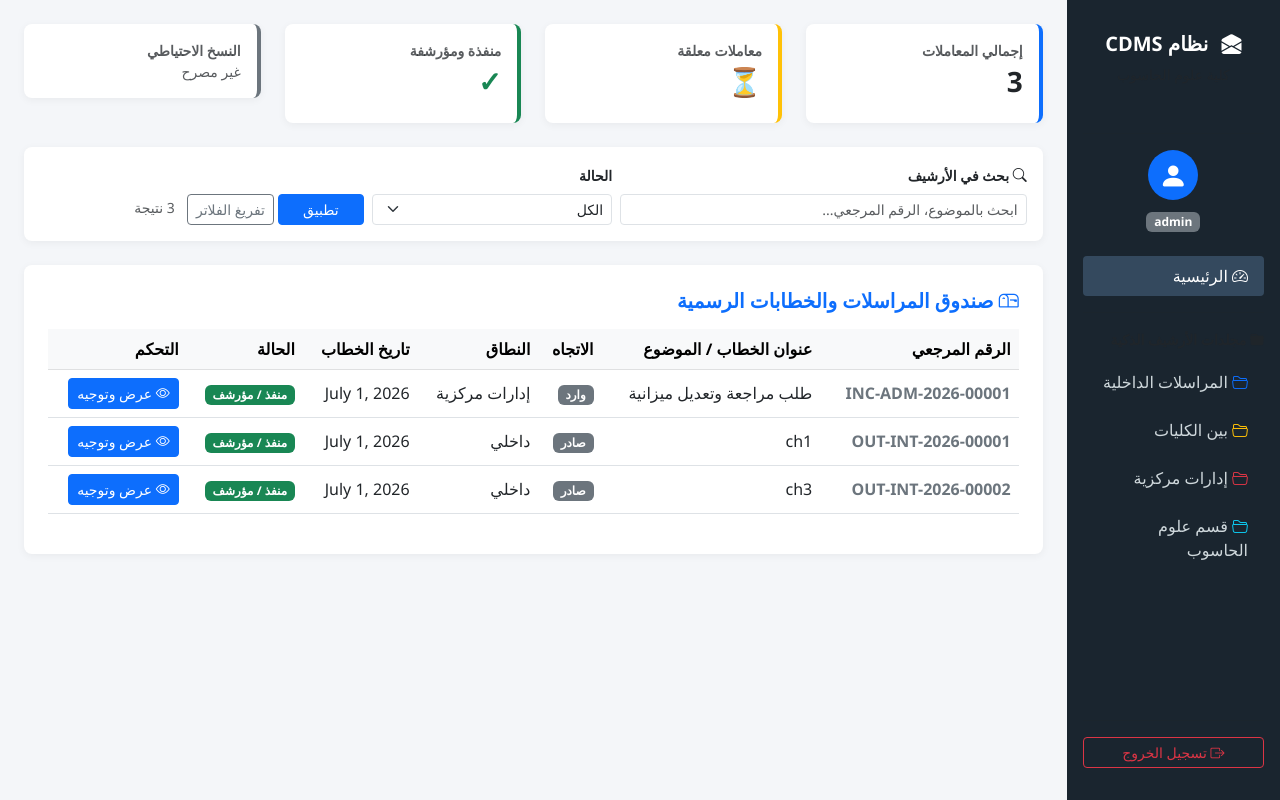
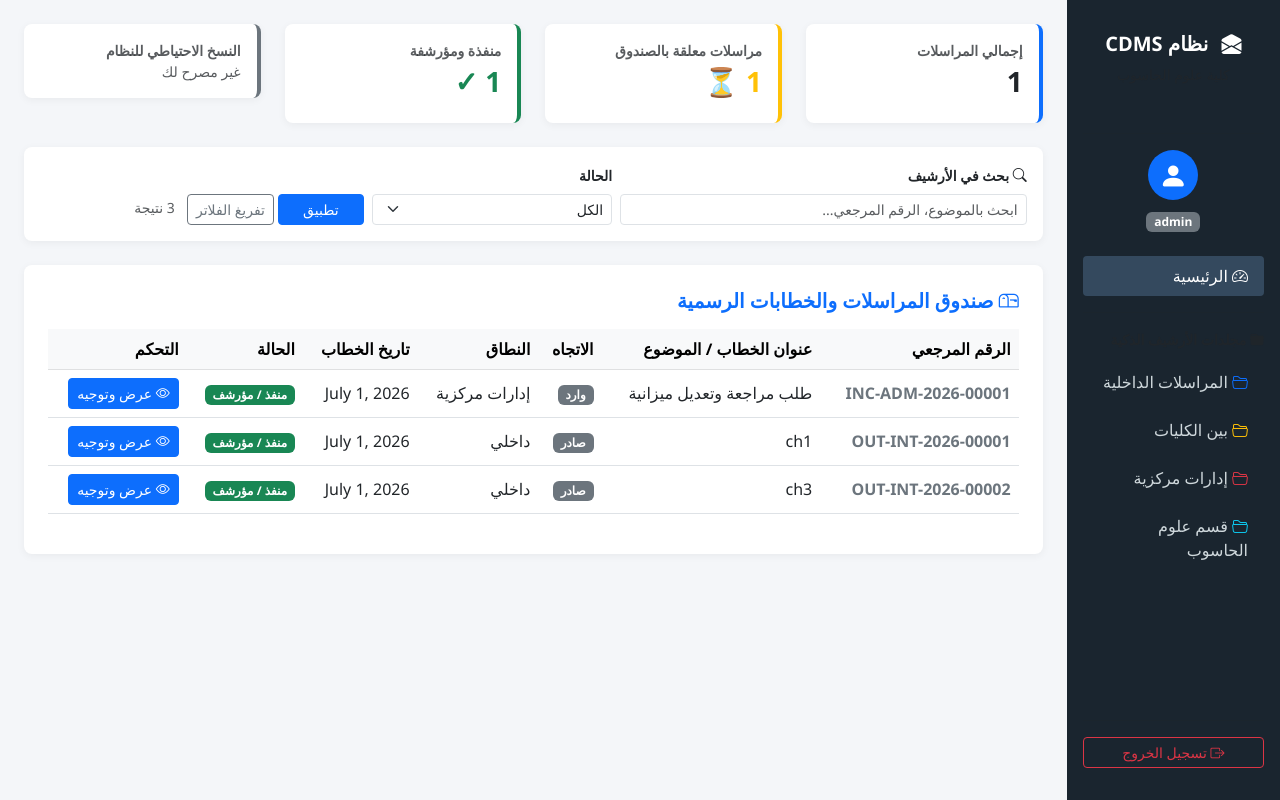
Before and after one commit to Awabaltayeb/CMDS_V2, a Django app: template templates/correspondence/dashboard.html in a window 1280 px wide. Run offline with Django 5.2, Linux system fonts and the light colour scheme; data comes from the database, SQL or seed files in the repository; the template is opened without the code that fills it: values that come from a table or form of the project are taken from there, most other values are stand-ins (such as "Sample title", 1, 10 or a date in 2020); parts of the project's set-up code (start-up, migrations or seed data) failed here and were passed over.

Commit message:
Update dashboard.html

```diff
--- a/templates/correspondence/dashboard.html
+++ b/templates/correspondence/dashboard.html
@@ -76,33 +76,33 @@
                     {% endfor %}
                 {% endif %}
 
-                <!-- بطاقات الإحصائيات العلوية -->
+                <!-- بطاقات الإحصائيات العلوية الحية والمرتبطة بقاعدة البيانات -->
                 <div class="row mb-4">
                     <div class="col-md-3">
                         <div class="card card-custom p-3 bg-white border-start border-primary border-4">
-                            <span class="text-muted small fw-bold">إجمالي المعاملات</span>
-                            <h3 class="fw-bold text-dark mt-1">{{ correspondences|length }}</h3>
+                            <span class="text-muted small fw-bold">إجمالي المراسلات</span>
+                            <h3 class="fw-bold text-dark mt-1">{{ total_count }}</h3>
                         </div>
                     </div>
                     <div class="col-md-3">
                         <div class="card card-custom p-3 bg-white border-start border-warning border-4">
-                            <span class="text-muted small fw-bold">معاملات معلقة</span>
-                            <h3 class="fw-bold text-warning mt-1">⏳</h3>
+                            <span class="text-muted small fw-bold">مراسلات معلقة بالصندوق</span>
+                            <h3 class="fw-bold text-warning mt-1">{{ pending_count }} ⏳</h3>
                         </div>
                     </div>
                     <div class="col-md-3">
                         <div class="card card-custom p-3 bg-white border-start border-success border-4">
                             <span class="text-muted small fw-bold">منفذة ومؤرشفة</span>
-                            <h3 class="fw-bold text-success mt-1">✓</h3>
+                            <h3 class="fw-bold text-success mt-1">{{ archived_count }} ✓</h3>
                         </div>
                     </div>
                     <div class="col-md-3">
                         <div class="card card-custom p-3 bg-white border-start border-secondary border-4">
-                            <span class="text-muted small fw-bold">النسخ الاحتياطي</span>
+                            <span class="text-muted small fw-bold">النسخ الاحتياطي للنظام</span>
                             {% if user_profile.role in backup_allowed_roles %}
                                 <a href="{% url 'download_backup' %}" class="btn btn-sm btn-outline-secondary mt-1"><i class="bi bi-database-down"></i> تحميل نسخة</a>
                             {% else %}
-                                <span class="text-muted small">غير مصرح</span>
+                                <span class="text-muted small">غير مصرح لك</span>
                             {% endif %}
                         </div>
                     </div>
```
